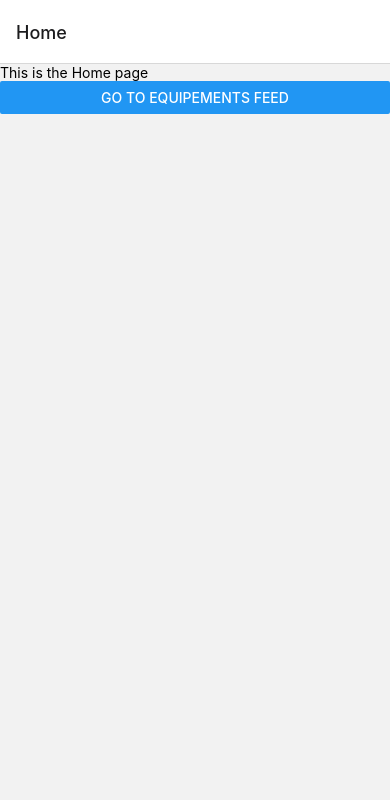
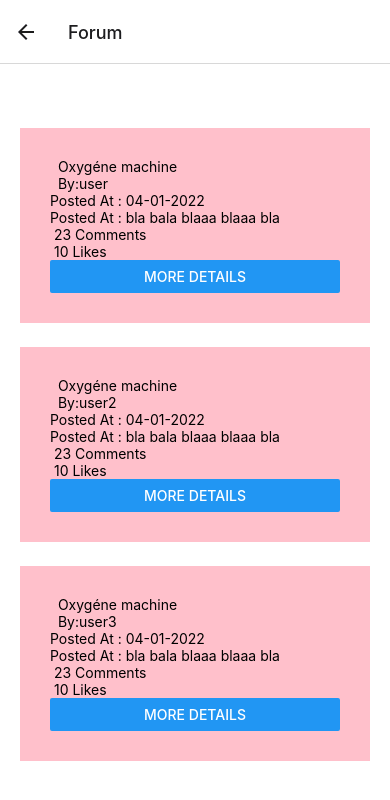
Before and after one commit to jesserbarbouchi/DomiCare-1, a React Native app in the folder client/: screen /Forum in a window 390 px wide. Shown: the top 800 px of the page. Built offline with nearby package versions, Linux system fonts and the light colour scheme.

Commit message:
forumfrontend

```diff
--- a/client/components/Forum.js
+++ b/client/components/Forum.js
@@ -1,20 +1,47 @@
-import { StatusBar } from 'expo-status-bar';
-import { StyleSheet, Text, View } from 'react-native';
+import React, { useState } from 'react';
+import { useNavigation } from '@react-navigation/native';
+import { View, Text,StyleSheet,ScrollView,Button } from 'react-native';
 
-export default function App() {
+const Forum = () => {
+  const navigation = useNavigation()
+  const [subjects,setData] = useState([
+    { ownerName:"user", title: 'Oxygéne machine', createdAt: '04-01-2022',text:"bla bala blaaa blaaa bla",numberOfComments:23, likesCount:10,comments:[{By:'lofi',body:'nice',createdAt:'04-01-2022',likes:4},{By:'sick',body:'bullshit',createdAt:'04-01-2022',likes:5}]},
+    { ownerName:"user2", title: 'Oxygéne machine', createdAt: '04-01-2022',text:"bla bala blaaa blaaa bla",numberOfComments:23, likesCount:10,comments:[]},
+    { ownerName:"user3", title: 'Oxygéne machine', createdAt: '04-01-2022',text:"bla bala blaaa blaaa bla",numberOfComments:23, likesCount:10,comments:[]}
+  ])
   return (
-    <View style={styles.container}>
-      <Text> </Text>
-      <StatusBar style="auto" />
-    </View>
-  );
+      <View style={styles.container} >
+      <ScrollView>
+      { subjects.map((item,index)=>{
+        return(
+          <View key={index} style={styles.item} >
+            <Text>  {item.title}</Text>
+            <Text>  By:{item.ownerName}</Text>
+            <Text>Posted At : {item.createdAt}</Text>
+            <Text>Posted At : {item.text}</Text>
+            <Text> {item.numberOfComments} Comments</Text>
+            <Text> {item.likesCount} Likes</Text>
+            <Button title="more details" onPress={()=>navigation.navigate("ForumPost",item)} />
+          </View>
+        )
+      }) }
+      </ScrollView>
+      </View>
+  )
 }
 
 const styles = StyleSheet.create({
   container: {
-    flex: 1,
-    backgroundColor: 'red',
-    alignItems: 'center',
-    justifyContent: 'center',
-  },
-});
+    flex:1,
+    backgroundColor:'#fff',
+    paddingTop:40,
+    paddingHorizontal:20
+  },item:{
+    marginTop:24,
+    padding: 30,
+    backgroundColor: 'pink',
+    fontSize:24
+  }
+})
+
+export default Forum;
--- /dev/null
+++ b/client/components/ForumPost.js
@@ -0,0 +1,38 @@
+import React from "react";
+import { useNavigation } from "@react-navigation/native";
+import { View, Text, Button } from "react-native";
+
+const ForumPost = (props) => {
+  const navigation = useNavigation();
+  const singlepost = props.route.params;
+  console.log("singlepost", singlepost);
+
+  return (
+    <View>
+      {/* <Button title="Back" onPress={() => navigation.navigate("ForumPost")} /> */}
+      <Text> {singlepost.title}</Text>
+      <Text> By:{singlepost.ownerName}</Text>
+      <Text>Posted At : {singlepost.createdAt}</Text>
+      <Text>Posted At : {singlepost.text}</Text>
+      <Text> {singlepost.likesCount} Likes</Text>
+      <Button title="Like" onPress={() => navigation.navigate("Forum")} />
+      <Button title="comment" onPress={() => navigation.navigate("Forum")} />
+      {singlepost.comments.map((comment,i)=>{
+          return <View>
+      <Text> {comment.By} </Text>
+      <Text> {comment.Body} </Text>
+      <Text> {comment.createdAt} </Text>
+      <Text> {comment.likes} </Text>
+      <Button title="Like" onPress={() => navigation.navigate("Forum")} />
+      <Button title="comment" onPress={() => navigation.navigate("Forum")} />
+
+      </View>
+      }
+      )}
+
+
+
+    </View>
+  );
+};
+export default ForumPost;
--- a/client/components/Home.js
+++ b/client/components/Home.js
@@ -8,6 +8,8 @@ const Home = () => {
     <View>
       <Text>This is the Home page</Text>
       <Button title="Go to Equipements Feed" onPress={()=>navigation.navigate("EquipementsFeed")} />
+      <Button title="Forum" onPress={()=>navigation.navigate("Forum")} />
+
     </View>
   )
 }
--- a/client/router.js
+++ b/client/router.js
@@ -2,7 +2,11 @@
 import { createNativeStackNavigator} from '@react-navigation/native-stack'
 import React from 'react'
 import EquipementsFeed from './components/EquipementsFeed.js'
+import Forum from './components/Forum.js'
 import Home from './components/Home.js'
+import ForumPost from './components/ForumPost.js'
+
+
 
 const Stack = createNativeStackNavigator()
 const Router = () => {
@@ -11,6 +15,8 @@ const Router = () => {
     <Stack.Navigator>
       <Stack.Screen name="Home" component={Home} />
       <Stack.Screen name="EquipementsFeed" component={EquipementsFeed} />
+      <Stack.Screen name="Forum" component={Forum} />
+      <Stack.Screen name="ForumPost" component={ForumPost} />
     </Stack.Navigator>
   )
 }
```
Also changed, not shown: client/App.js (+0 -7 lines), 1 other file (tests, documents, lock files or other folders).
